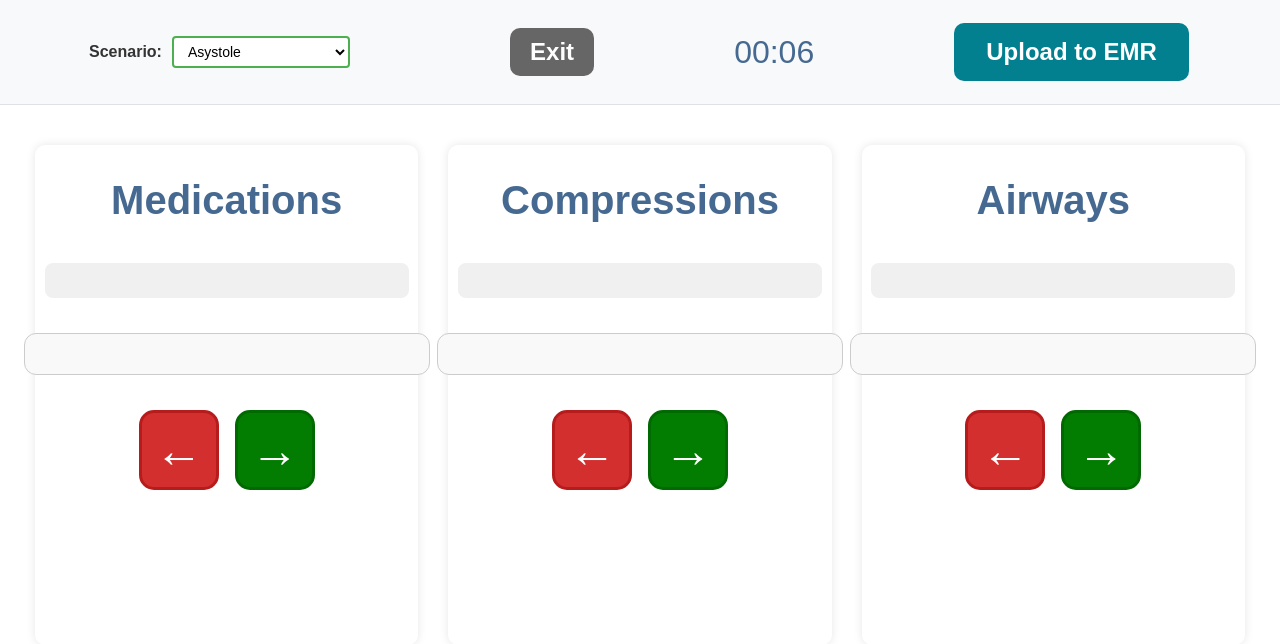
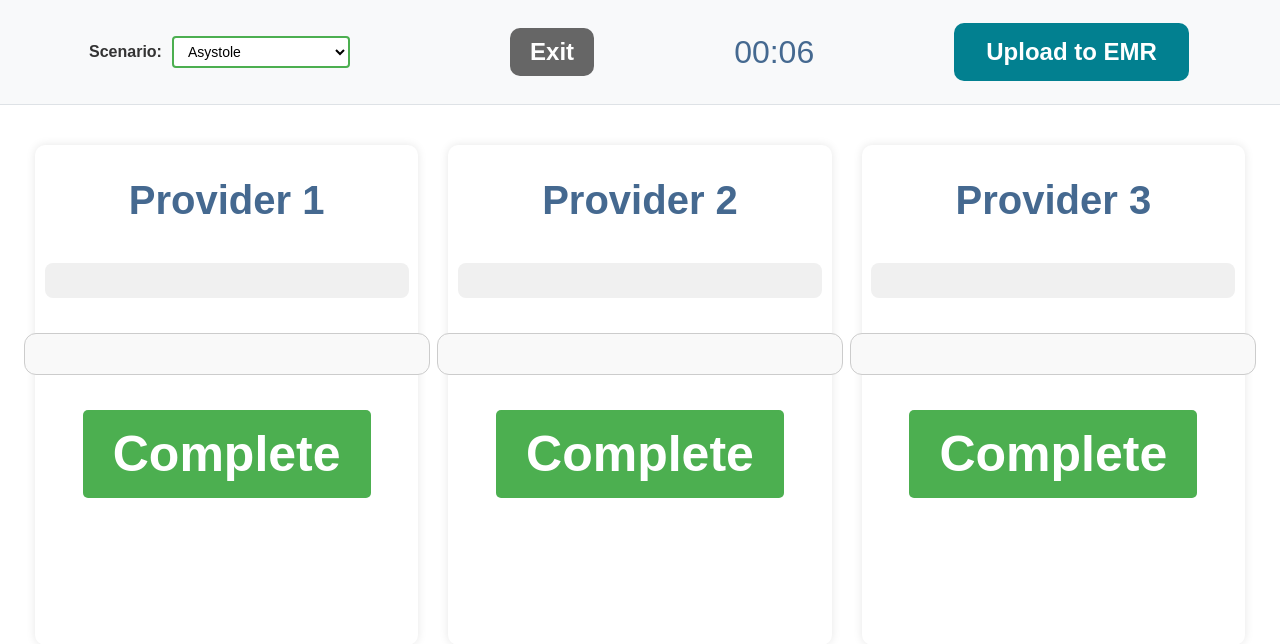
Before and after one commit to J1450/25-26, a Flask app: template templates/code_blue.html in a window 1280 px wide. Shown: the top 644 px of the page. Run offline with Flask 3, Linux system fonts and the light colour scheme; the template is opened without the code that fills it, so the values that code supplies are empty; some libraries are stand-ins or nearby versions.

Commit message:
Larger text and only a complete button

```diff
--- a/static/css/app.css
+++ b/static/css/app.css
@@ -136,7 +136,7 @@ button:hover {
     border: 1px solid #eee;
     cursor: pointer;
     transition: all 0.2s ease;
-    font-size: 1.2em;
+    font-size: 3em;
     font-weight: 500;
 }
 
@@ -410,6 +410,21 @@ button:hover {
     width: 100%;
 }
 
+.large-button {
+    font-size: 50px;
+    padding: 15px 30px;
+    margin: 10px 0;
+    background-color: #4CAF50;
+    color: white;
+    border: none;
+    border-radius: 5px;
+    cursor: pointer;
+}
+
+.large-button:hover {
+    background-color: #45a049;
+}
+
 /* Progress bar colors based on new thresholds */
 .task-manager {
     updateProgressBar(category) {
--- a/static/js/app.js
+++ b/static/js/app.js
@@ -114,10 +114,16 @@ $(document).ready(function () {
         this.taskCounts[category] = {
           total: tasks.length,
           completed: 0,
-          tasks: Array.from(tasks).map(task => ({
-            element: task,
-            completed: false
-          }))
+          tasks: Array.from(tasks).map((task, index) => {
+            // Only display the first task, hide the rest
+            if (index > 0) {
+              task.style.display = 'none';
+            }
+            return {
+              element: task,
+              completed: false
+            };
+          })
         };
         logInfo(`Initialized ${category} with ${tasks.length} tasks`);
         this.updateProgressBar(category);
@@ -150,22 +156,27 @@ $(document).ready(function () {
     completeTask(category) {
       const categoryData = this.taskCounts[category];
       if (categoryData && categoryData.completed < categoryData.total) {
-        const nextTaskData = categoryData.tasks[categoryData.completed];
-        if (nextTaskData && !nextTaskData.completed) {
-          // Mark task as completed
-          nextTaskData.completed = true;
-          nextTaskData.element.classList.add('completed');
+        const currentTaskData = categoryData.tasks[categoryData.completed];
+        if (currentTaskData && !currentTaskData.completed) {
+          // Mark the current task as completed
+          currentTaskData.completed = true;
+          currentTaskData.element.classList.add('completed');
+          currentTaskData.element.style.backgroundColor = '#e8f5e9';
+          currentTaskData.element.style.borderColor = '#81c784';
+          currentTaskData.element.style.color = '#2e7d32';
 
-          // Visual feedback
-          nextTaskData.element.style.backgroundColor = '#e8f5e9';
-          nextTaskData.element.style.borderColor = '#81c784';
-          nextTaskData.element.style.color = '#2e7d32';
+          // Hide the current task
+          currentTaskData.element.style.display = 'none';
 
-          // Update counts and progress
+          // Move to the next task
           categoryData.completed++;
+          if (categoryData.completed < categoryData.total) {
+            const nextTaskData = categoryData.tasks[categoryData.completed];
+            nextTaskData.element.style.display = 'block'; // Show the next task
+          }
+
+          // Update progress bar and record interaction
           this.updateProgressBar(category);
-
-          // Record interaction
           this.recordInteraction(category, 'complete');
 
           logInfo(`Completed task ${categoryData.completed} in ${category}`);
@@ -231,12 +242,6 @@ $(document).ready(function () {
           completeBtn.parentNode.replaceChild(newCompleteBtn, completeBtn);
           newCompleteBtn.addEventListener('click', () => handleTaskUpdate(category));
         }
-
-        if (undoBtn) {
-          const newUndoBtn = undoBtn.cloneNode(true);
-          undoBtn.parentNode.replaceChild(newUndoBtn, undoBtn);
-          newUndoBtn.addEventListener('click', () => handleTaskUndo(category));
-        }
       });
     }
   }
@@ -271,32 +276,6 @@ $(document).ready(function () {
       });
     }
 
-    // Undo task handlers
-    function handleTaskUndo(category) {
-      logInfo(`Attempting to undo task for ${category}`);
-      $.ajax({
-        url: '/undo_step',
-        type: 'POST',
-        data: {
-          scenario: currentScenario,
-          category: category
-        },
-        success: function(response) {
-          logInfo(`Server response for undo ${category}:`, response);
-          if (response.success) {
-            if (taskManager.undoTask(category)) {
-              logInfo(`Successfully undid task for ${category}`);
-            } else {
-              logError(`Failed to undo task for ${category}`);
-            }
-          }
-        },
-        error: function(error) {
-          logError(`Failed to undo task for ${category}:`, error);
-        }
-      });
-    }
-
     // Add event listeners for complete and undo buttons
     categories.forEach(category => {
       const completeBtn = document.getElementById(`complete-${category.toLowerCase()}`);
@@ -307,13 +286,6 @@ $(document).ready(function () {
         completeBtn.replaceWith(completeBtn.cloneNode(true));
         const newCompleteBtn = document.getElementById(`complete-${category.toLowerCase()}`);
         newCompleteBtn.addEventListener('click', () => handleTaskUpdate(category));
-      }
-
-      if (undoBtn) {
-        // Remove any existing event listeners
-        undoBtn.replaceWith(undoBtn.cloneNode(true));
-        const newUndoBtn = document.getElementById(`undo-${category.toLowerCase()}`);
-        newUndoBtn.addEventListener('click', () => handleTaskUndo(category));
       }
     });
   }
--- a/templates/code_blue.html
+++ b/templates/code_blue.html
@@ -23,7 +23,7 @@
 
     <div class="rowcontainer">
       <div class="column">
-        <h2>Medications</h2>
+        <h2>Provider 1</h2>
         <div class="progress-container">
           <div class="progress-bar" id="progress-bar-medications"></div>
         </div>
@@ -35,13 +35,12 @@
           {% endfor %}
         </div>
         <div class="button-container">
-          <button class="undo" id="undo-medications"></button>
-          <button class="update" id="complete-medications"></button>
+          <button class="large-button" id="complete-medications">Complete</button>
         </div>
       </div>
 
       <div class="column">
-        <h2>Compressions</h2>
+        <h2>Provider 2</h2>
         <div class="progress-container">
           <div class="progress-bar" id="progress-bar-compressions"></div>
         </div>
@@ -53,13 +52,12 @@
           {% endfor %}
         </div>
         <div class="button-container">
-          <button class="undo" id="undo-compressions"></button>
-          <button class="update" id="complete-compressions"></button>
+          <button class="large-button" id="complete-compressions">Complete</button>
         </div>
       </div>
 
       <div class="column">
-        <h2>Airways</h2>
+        <h2>Provider 3</h2>
         <div class="progress-container">
           <div class="progress-bar" id="progress-bar-airways"></div>
         </div>
@@ -71,8 +69,7 @@
           {% endfor %}
         </div>
         <div class="button-container">
-          <button class="undo" id="undo-airways"></button>
-          <button class="update" id="complete-airways"></button>
+          <button class="large-button" id="complete-airways">Complete</button>
         </div>
       </div>
     </div>
```
